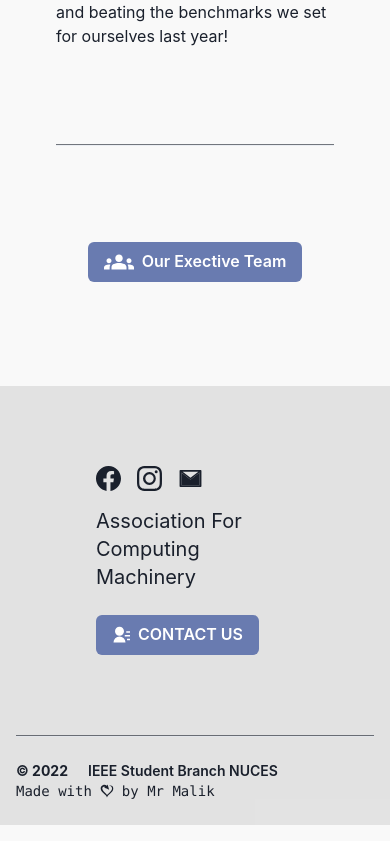
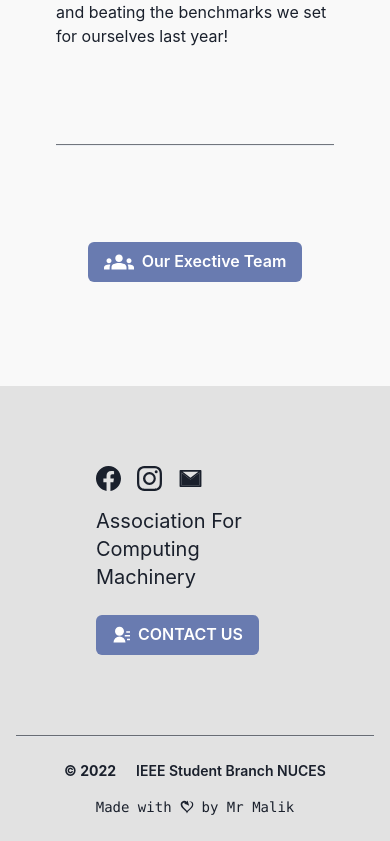
Before and after one commit to MusaMalikx/IEEE, a Next.js app: page / in a window 390 px wide. Shown: the part 3520-4361 px from the top of the page. Built offline with nearby package versions, Linux system fonts and the light colour scheme.

Commit message:
ieee 1.2

```diff
--- a/components/bottom-navbar.js
+++ b/components/bottom-navbar.js
@@ -44,12 +44,12 @@ const BottomNavbar = () => {
         </Box>
         <Divider />
         <Box className="md:flex justify-between py-4 text-sm">
-          <Box className="flex">
+          <Box className="flex justify-center mb-3 md:mb-0">
             <Text className="font-bold">© 2022</Text>
             <Text className="ml-5 font-semibold">IEEE Student Branch NUCES</Text>
           </Box>
           <Box>
-            <Text className=" flex items-center space-x-2 font-mono">
+            <Text className=" flex items-center space-x-2 font-mono justify-center">
               <Text>Made with </Text>
               <GiSelfLove />
               <Text> by Mr Malik</Text>
```
